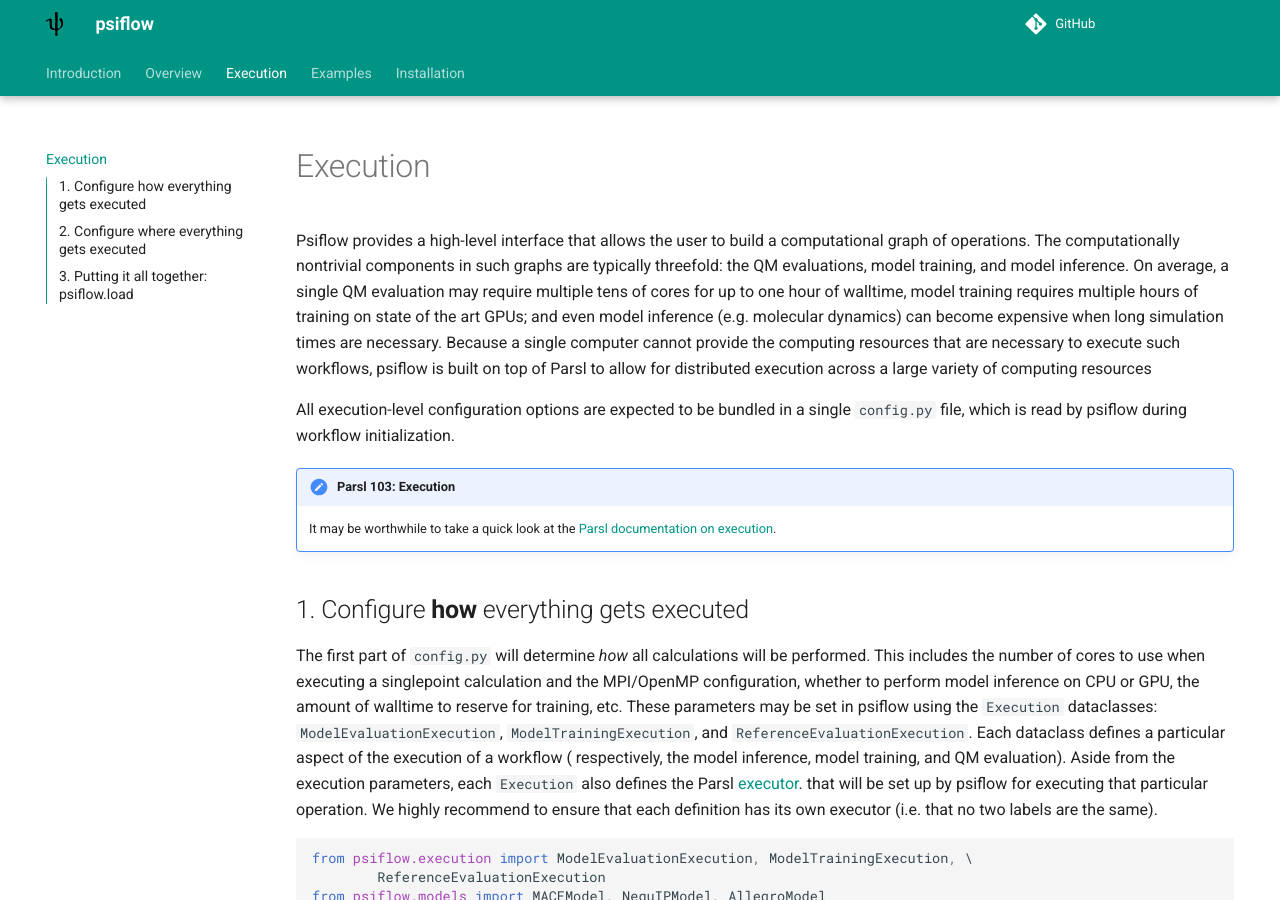
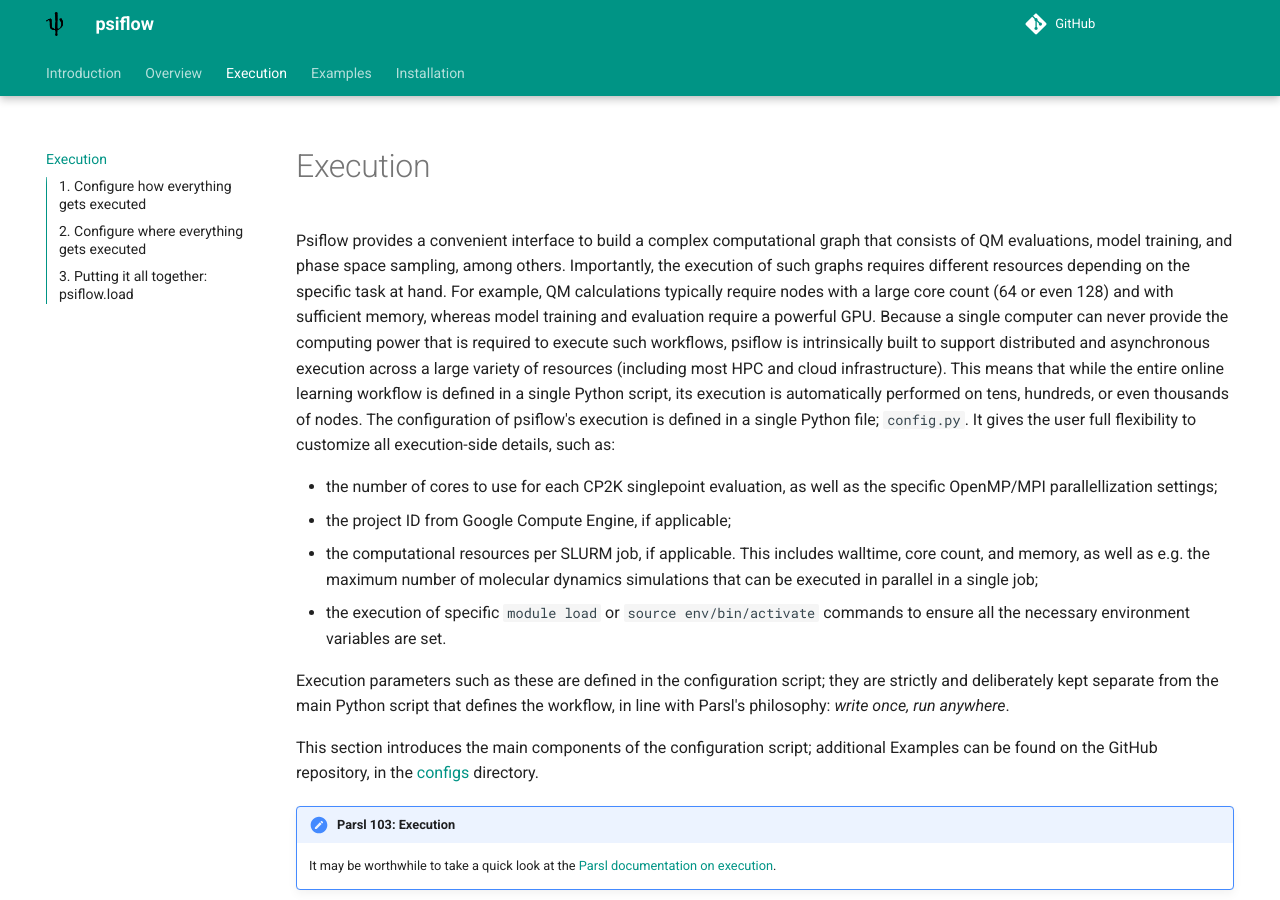
Before and after one commit to molmod/psiflow, an MkDocs documentation site: the page built from docs/execution.md, in a window 1280 px wide and 900 px high. Built offline with MkDocs 1.6.1 and Material for MkDocs 9.7.7, drawn with Linux system fonts in a browser that asks for light colours; comment, search, counter and statistics services are not loaded.

Commit message:
docs update

```diff
--- a/docs/config.md
+++ b/docs/execution.md
@@ -1,20 +1,35 @@
 # Execution
 
-Psiflow provides a high-level interface that allows the user to build a
-computational graph of operations.
-The computationally nontrivial components in such graphs are typically
-threefold: the QM evaluations, model training, and model inference.
-On average, a single QM evaluation may require multiple tens of cores for
-up to one hour of walltime, model training requires multiple hours of training on state of the art
-GPUs; and even model inference (e.g. molecular dynamics) can become
-expensive when long simulation times are necessary.
-Because a single computer cannot provide the computing resources that are necessary to execute
-such workflows, psiflow is built on top of Parsl to allow for distributed execution
-across a large variety of computing resources
+Psiflow provides a convenient interface to build a
+complex computational graph that consists of
+QM evaluations, model training, and phase space sampling, among others.
+Importantly, the execution of such graphs requires different resources
+depending on the specific task at hand.
+For example, QM calculations typically require nodes with a large core count (64 or even 128)
+and with sufficient memory, whereas model training and evaluation require a powerful
+GPU.
+Because a single computer can never provide the computing power that is required to
+execute such workflows, psiflow is intrinsically built to support distributed
+and asynchronous execution across a large variety of resources (including most HPC and cloud infrastructure).
+This means that while the entire online learning workflow is defined in a single Python script,
+its execution is automatically performed on tens, hundreds, or even thousands of nodes.
+The configuration of psiflow's execution is defined in a single Python file; `config.py`.
+It gives the user full flexibility to customize all execution-side details, such as:
 
-All execution-level configuration options are expected to be bundled
-in a single `config.py` file, which is read by psiflow during workflow
-initialization.
+- the number of cores to use for each CP2K singlepoint evaluation, as well as the specific OpenMP/MPI parallellization settings;
+- the project ID from Google Compute Engine, if applicable;
+- the computational resources per SLURM job, if applicable.
+This includes walltime, core count, and memory, as well as e.g. the maximum number of molecular dynamics
+simulations that can be executed in parallel in a single job;
+- the execution of specific `module load` or `source env/bin/activate` commands to ensure all the necessary environment variables are set.
+
+Execution parameters such as these are defined in the configuration script;
+they are strictly and deliberately kept separate
+from the main Python script that defines the workflow, in line with Parsl's philosophy: _write once, run anywhere_.
+
+This section introduces the main components of the configuration script; additional
+Examples can be found on the GitHub repository, in the
+[configs](https://github.com/svandenhaute/psiflow/tree/main/configs) directory.
 
 !!! note "Parsl 103: Execution"
     It may be worthwhile to take a quick look at the
--- a/mkdocs.yml
+++ b/mkdocs.yml
@@ -20,7 +20,7 @@ theme:
 nav:
   - Introduction: index.md
   - Overview: overview.md
-  - Execution: config.md
+  - Execution: execution.md
   - Examples: examples.md
   - Installation: installation.md
     #- Workflow execution: workflow_execution.md
```
Also changed, not shown: docs/installation.md (+0 -2 lines).
